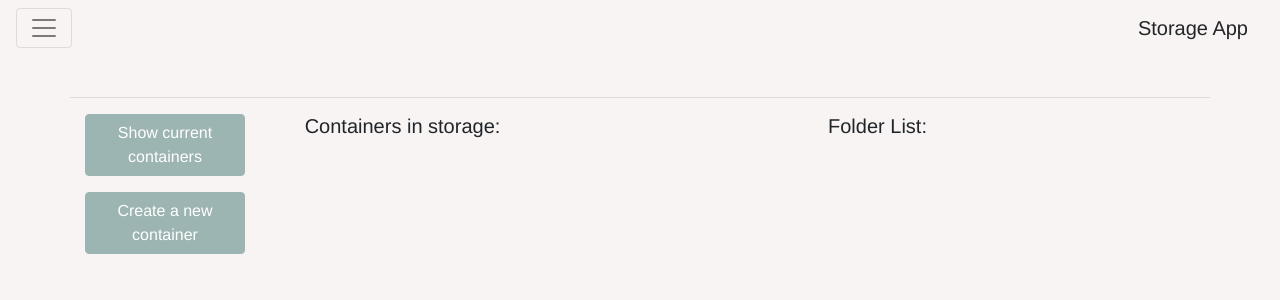
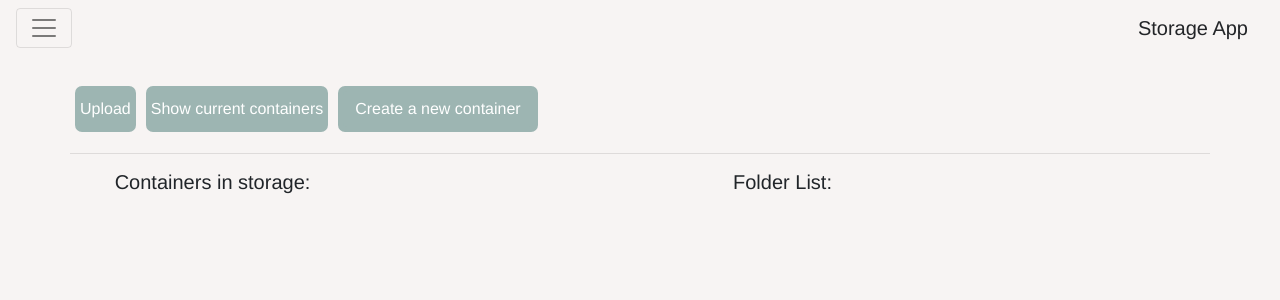
Before and after one commit to johnark88/storageApp, a Vue app: page / in a window 1280 px wide. Shown: the top 300 px of the page. Built offline with nearby package versions, Linux system fonts and the light colour scheme.

Commit message:
Layout changes / button changes / new views and components

```diff
--- a/src/components/HomePage.vue
+++ b/src/components/HomePage.vue
@@ -2,12 +2,12 @@
   <div class="HomePage">
     <b-container>
       <b-row>
-        <hr width="100%">
-        <b-col lg="2">
-          <b-button class="homeButton" @click="getBuckets">Show current containers</b-button>
-          <p></p>
-          <createBucket />
+        <b-col lg="12" class="row">
+              <b-button class="btnHeader"> <router-link to="/upload" style="color: white;"> Upload </router-link></b-button>
+              <b-button class="btnHeader" @click="getBuckets"> <a href="#" style="color: white; text-decoration: none;">Show current containers </a></b-button>
+              <createBucket class="btnHeader"/>
         </b-col>
+         <hr width="100%">
         <b-col lg="3">
           <h5> Containers in storage: </h5>
           <div>
@@ -30,7 +30,7 @@
         <b-col lg="6">
           <h5>File List: </h5>
           <hr>
-            <b-list-group v-scroll="handleScroll">
+            <b-list-group>
               <b-list-group-item  v-for="(file, item) in filelist" :key="item"
               :value="item" @click="getMetaData(file)" href="#">
               <font-awesome-icon :icon="['fas', 'file']" />
@@ -66,7 +66,7 @@ export default {
       whenFiles: false,
       selectedFolder: '',
       fileName: '',
-      nGrok: 'http://9ede1f27.ngrok.io',
+      nGrok: 'http://fb0258c1.ngrok.io',
     };
   },
   watch: {
@@ -75,6 +75,7 @@ export default {
   methods: {
     getBuckets() {
       // get all buckets for user/project
+      this.metaData = [];
       axios.get(`${this.nGrok}/api/buckets`)
         .then((response) => {
           this.options = response.data;
@@ -84,6 +85,7 @@ export default {
         });
     },
     getBucketObject(name) {
+      this.metaData = [];
       // lists folders in the bucket
       this.storageBucket = name;
       axios.get(`${this.nGrok}/api/objects/${name}`)
@@ -98,6 +100,7 @@ export default {
     },
      getFileObject(name) {
        this.filelist = [];
+       this.metaData = [];
       // lists files in the bucket
       this.selectedFolder = name;
       axios.get(`${this.nGrok}/api/objects/files/${this.storageBucket}/${name}`)
@@ -125,15 +128,23 @@ export default {
 </script>
 <!-- Add "scoped" attribute to limit CSS to this component only -->
 <style scoped lang="scss">
-.containerButtons {
-  padding: 6px;
+.btnHeader {
+  color: white;
+  background-color: $colorBlue;
+  border: $colorBlue;
+  border-radius: 7px;
+  margin: 5px;
+  padding: 5px;
+  &:hover {
+    background-color: $hoverBlue;
+    border: $hoverBlue;
+  }
 }
 .homeButton {
-  background-color: $colorBlue;
-  border-color: $colorBlue;
+  margin: 5px;
 }
 .fileList {
-  margin-top: 6em;
+  margin-top: 4em;
 }
 .fileImage {
   margin-top: 3.2em;
--- /dev/null
+++ b/src/components/UploadComp.vue
@@ -0,0 +1,22 @@
+<template>
+  <div class="UploadComp">
+    <h2>Upload Component Here</h2>
+  </div>
+</template>
+<script>
+
+export default {
+  name: 'UploadComp',
+  data() {
+    return {
+
+    };
+  },
+  methods: {
+
+  },
+};
+</script>
+<style scoped lang="scss">
+
+</style>
--- a/src/components/createBucket.vue
+++ b/src/components/createBucket.vue
@@ -1,12 +1,12 @@
 <template>
   <div class="createBucket">
-    <b-button class="homeButton" @click="showModal">Create a new container</b-button>
-    <b-modal ref="createBucketRef" hide-footer title="Create Storage Container">
+    <b-button class="modalOpenBtn" @click="showModal" >Create a new container</b-button>
+    <b-modal ref="createBucketRef" hide-footer title="Create Storage Container" class="modalHeader">
       <div class="d-block text-center">
         <b-container>
           <b-row class="justify-content-center">
           <b-col md="10">
-            <h6>Create a new bucket</h6>
+            <h6 class="modalHeader">Create a new bucket</h6>
           </b-col>
           <b-col>
             <div>
@@ -30,7 +30,7 @@ export default {
   name: 'createBucket',
   data() {
     return {
-      nGrok: 'http://73908e60.ngrok.io',
+      nGrok: 'http://fb0258c1.ngrok.io',
       bucketName: '',
     };
   },
@@ -54,8 +54,16 @@ export default {
 };
 </script>
 <style scoped lang="scss">
-.homeButton {
+.modalOpenBtn {
   background-color: $colorBlue;
-  border-color: $colorBlue;
+  border: $colorBlue;
+  &:hover {
+    background-color: $hoverBlue;
+    border: $hoverBlue;
+  }
+}
+
+.modalHeader {
+  color: $colorDark;
 }
 </style>
--- a/src/components/navigation.vue
+++ b/src/components/navigation.vue
@@ -15,7 +15,6 @@
               <b-dropdown-item href="#">Account</b-dropdown-item>
               <b-dropdown-item href="#">Settings</b-dropdown-item>
             </b-nav-item-dropdown>
-
           </b-navbar-nav>
         </b-collapse>
     </b-navbar>
--- a/src/scss/_variables.scss
+++ b/src/scss/_variables.scss
@@ -7,6 +7,7 @@ $colorWhite: #F7F4F3;
 $colorBlack: #3b413c;
 // cambridge blue
 $colorBlue: #9db5b2;
+$hoverBlue: #8eb6b1;
 // pearl aqua
 $colorAqua: #94d1be;
 // dark gunmental
--- a/src/views/Upload.vue
+++ b/src/views/Upload.vue
@@ -1,13 +1,15 @@
 <template>
   <div class="Upload">
      <font-awesome-icon :icon="['fas', 'file-upload']" size="lg" />
+     <UploadComp />
   </div>
 </template>
 <script>
+import UploadComp from '@/components/UploadComp.vue';
 export default {
   name: 'Upload',
   components: {
-
+    UploadComp
   },
   data() {
     return {
```
Also changed, not shown: src/components/landingPage.vue (added, +21 -0 lines).
